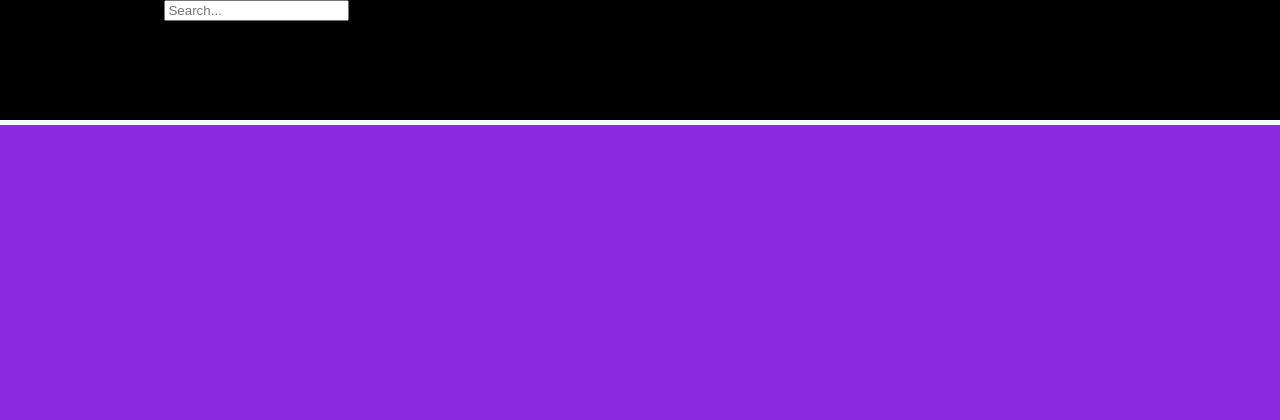
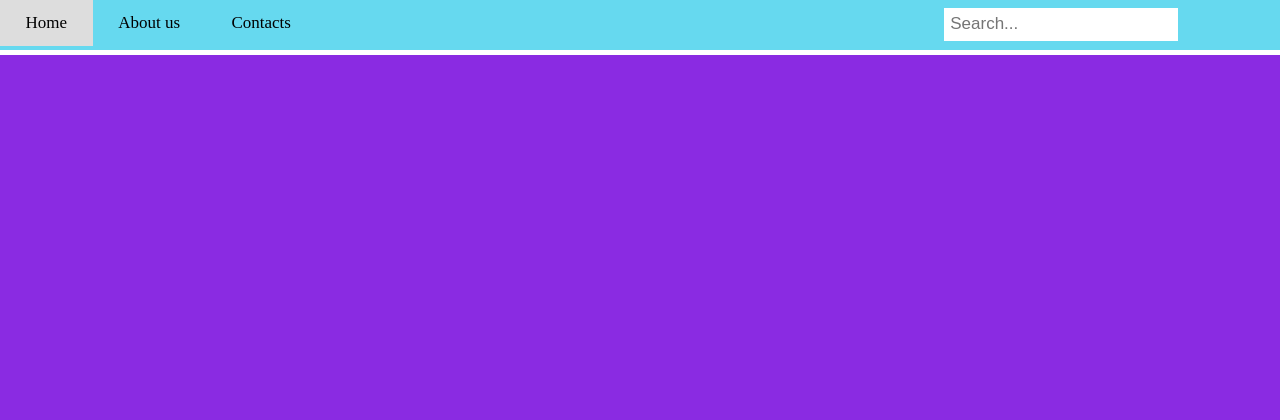
Before and after one commit to KanatSeytov/Final_project, a PHP site: page / in a window 1280 px wide. Shown: the top 420 px of the page. Run offline with PHP 8.4, Linux system fonts and the light colour scheme.

Commit message:
update
CSS of header

```diff
--- a/style.css
+++ b/style.css
@@ -3,10 +3,31 @@ body{
     padding: 0px;
 }
 
+.header {
+    height: 50px;
+    background-color: #66D9EF;
+    overflow: hidden;
+}
 
-.header{
-    background-color: black;
-    height: 15vh;
+.header a {
+    padding: 1% 2%;
+    float: left;
+    display: flex;
+    text-decoration: none;
+    font-size: 17px;
+}
+
+.header a:hover {
+    background-color: #ddd;
+}
+
+.header input {
+  float: right;
+  padding: 0.5%;
+  border: none;
+  margin-top: 1vh;
+  margin-right: 8vw;
+  font-size: 17px;
 }
 
 .content1{
```
